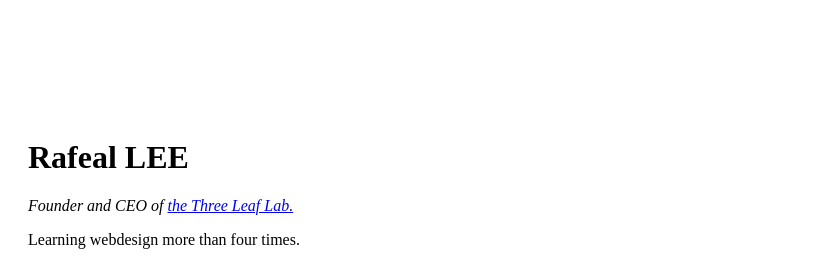
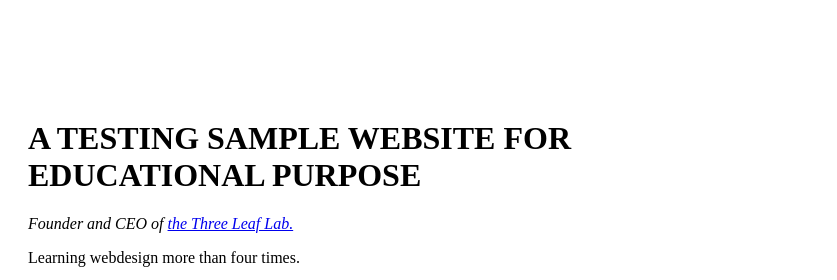
Before and after one commit to l3aflab/cv, a plain HTML site: page index.html in a window 1280 px wide. Shown: the top 280 px of the page, 443-1280 px from the left. Drawn offline with Linux system fonts and the light colour scheme.

Commit message:
Update index.html

```diff
--- a/index.html
+++ b/index.html
@@ -13,8 +13,8 @@
         <img src="https://1ii65ybkkbx4be3w81ausxw1-wpengine.netdna-ssl.com/wp-content/uploads/2017/03/bioworkz_red-fox2.jpg" alt="Gat">
       </td>
       <td>
-        <h1>Rafeal LEE </h1>
-        <p><em>Founder and CEO of <a href="http://l3af.com">the Three Leaf Lab. </a></em></p>
+        <h1>A TESTING SAMPLE WEBSITE FOR EDUCATIONAL PURPOSE</h1>
+        <p><em>Founder and CEO of <a href="http://l3af.com">the Three Leaf Lab.</a></em></p>
         <p>Learning webdesign more than four times. </p>
       </td>
     </tr>
```
